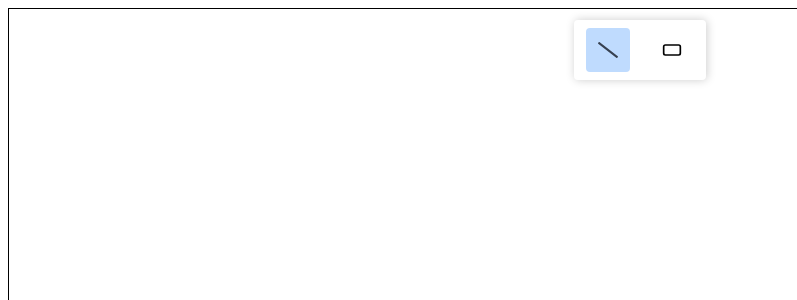
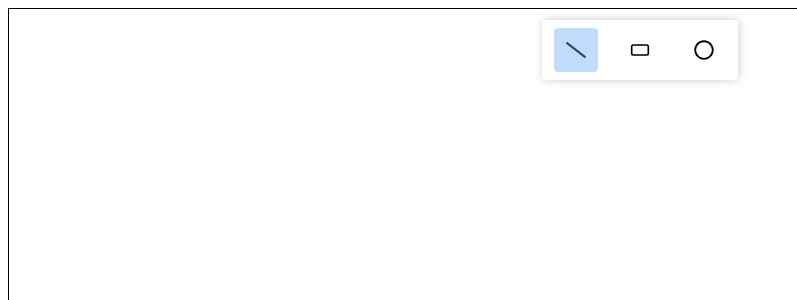
Before and after one commit to thekartikwalia/Safed-Takhti, a React (Create React App) app: page / in a window 1280 px wide. Shown: the top 300 px of the page, without its empty margins (0-797 px from the left). Built offline with nearby package versions, Linux system fonts and the light colour scheme.

Commit message:
Implemented Ellipse Tool and replaced useEffect with useLayoutEffect as it fires synchronously after all DOM mutations (Learned useLayoutEffect)

```diff
--- a/src/components/Board/index.js
+++ b/src/components/Board/index.js
@@ -1,4 +1,4 @@
-import { useContext, useEffect, useRef } from "react";
+import { useContext, useEffect, useLayoutEffect, useRef } from "react";
 import rough from "roughjs";
 import boardContext from "../../store/board-context";
 import { TOOL_ACTION_TYPES } from "../../constants";
@@ -19,7 +19,21 @@ function Board() {
     canvas.height = window.innerHeight;
   }, []);
 
-  useEffect(() => {
+  // useLayoutEffect hook is almost identical to 'useEffect', but it fires
+  // synchronously after all DOM mutations.It's used to read layout from DOM and
+  // re-render synchronously. Updates scheduled inside 'useLayoutEffect' will be
+  // flushed synchronously, before the browser has a chance to paint. Essentially,
+  // it's used for the tasks that need to be done right after the DOM updates,
+  // before the screen is updated. This avoids flickering issue that can happen
+  // with 'useEffect' if you're manipulating the DOM.
+
+  // In simple terms, if you need to directly interact with the DOm or need to adjust
+  // something in the DOM before the screen is updated (like measurements or scroll
+  // positions), 'useLayoutEffect' is the better choice. For other side effects that don't
+  // require immediate synchronisation with the DOM (like fetching data, setting up
+  // subscriptions, etc.), 'useEffect' is suitable and generally preferred due to it's
+  // non-blocking nature
+  useLayoutEffect(() => {
     const canvas = canvasRef.current;
     const context = canvas.getContext("2d");
     context.save();
--- a/src/components/Toolbar/index.js
+++ b/src/components/Toolbar/index.js
@@ -5,6 +5,7 @@ import cx from "classnames";
 
 import { FaSlash } from "react-icons/fa";
 import { LuRectangleHorizontal } from "react-icons/lu";
+import { FaRegCircle } from "react-icons/fa";
 import { TOOL_ITEMS } from "../../constants";
 import boardContext from "../../store/board-context";
 
@@ -29,6 +30,14 @@ const Toolbar = () => {
       >
         <LuRectangleHorizontal />
       </div>
+      <div
+        className={cx(classes.toolItem, {
+          [classes.active]: activeToolItem === TOOL_ITEMS.CIRCLE,
+        })}
+        onClick={() => changeToolHandler(TOOL_ITEMS.CIRCLE)}
+      >
+        <FaRegCircle />
+      </div>
     </div>
   );
 };
--- a/src/constants.js
+++ b/src/constants.js
@@ -1,6 +1,7 @@
 export const TOOL_ITEMS = {
     LINE: "LINE",
     RECTANGLE: "RECTANGLE",
+    CIRCLE: "CIRCLE",
 };
 
 export const TOOL_ACTION_TYPES = {
--- a/src/utils/elements.js
+++ b/src/utils/elements.js
@@ -31,6 +31,16 @@ export const createRoughElement = (id, x1, y1, x2, y2, { type }) => {
       element.roughEle = gen.rectangle(x1, y1, x2 - x1, y2 - y1, options);
       return element;
 
+    case TOOL_ITEMS.CIRCLE:
+      element.roughEle = gen.ellipse(
+        (x1 + x2) / 2,
+        (y1 + y2) / 2,
+        x2 - x1,
+        y2 - y1,
+        options
+      );
+      return element;
+
     default:
       throw new Error("Type not recognised");
   }
```
